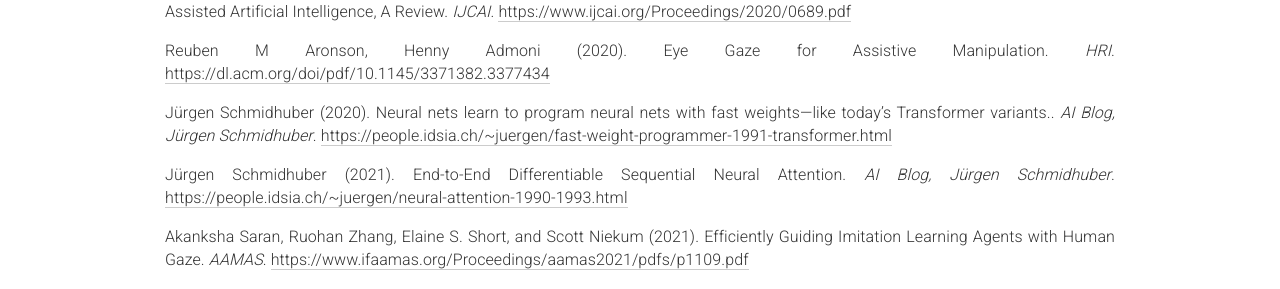
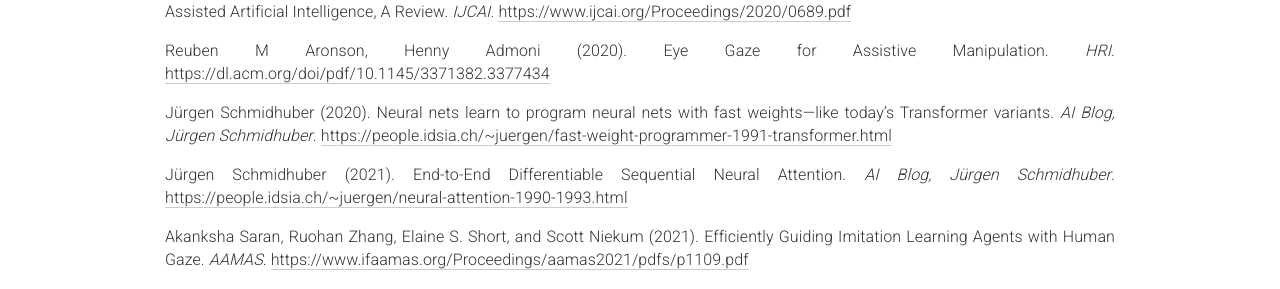
Before and after one commit to attention-learning-workshop/attention-learning-workshop.github.io, a Jekyll site: the page built from _pages/home_2022.md, in a window 1280 px wide and 900 px high, scrolled down 2056 px. Shown: the part 157-446 px from the top of the window. Built offline with Jekyll 4.4.1, drawn with Linux system fonts in a browser that asks for light colours; nearby versions of some CDN libraries.

Commit message:
remove extra period

```diff
--- a/_data/papers.yml
+++ b/_data/papers.yml
@@ -40,7 +40,7 @@
   venue: HRI
   link: https://dl.acm.org/doi/pdf/10.1145/3371382.3377434
 
-- title: Neural nets learn to program neural nets with fast weights—like today's Transformer variants.
+- title: Neural nets learn to program neural nets with fast weights—like today's Transformer variants
   author: Jürgen Schmidhuber
   year: 2020
   venue: AI Blog, Jürgen Schmidhuber
```
